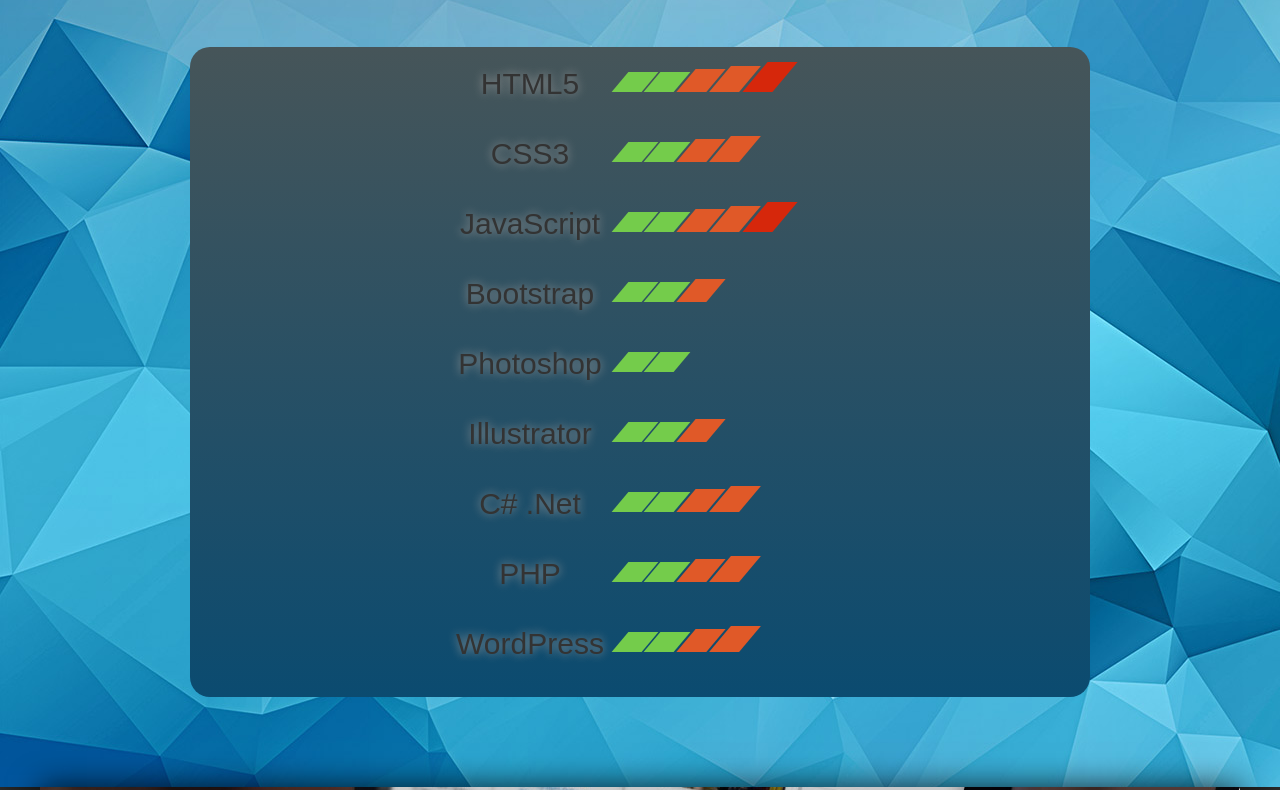
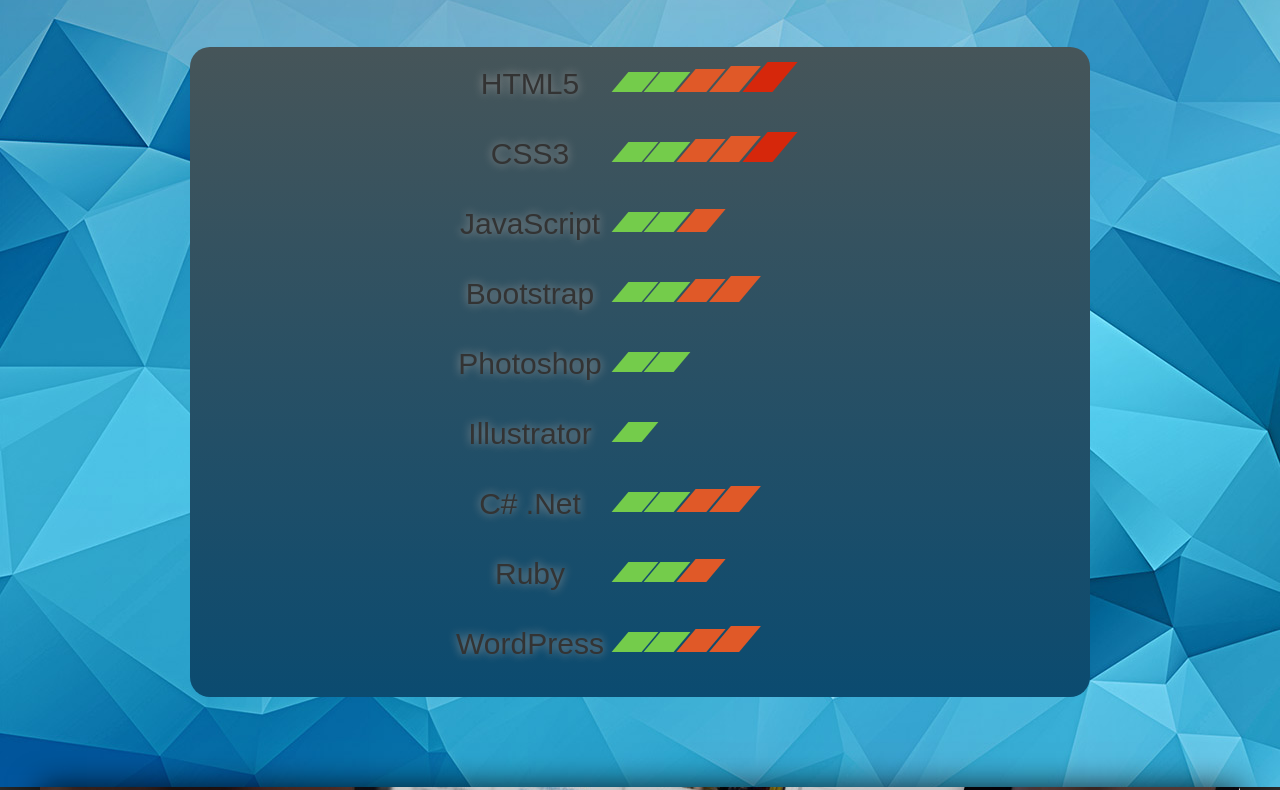
Before and after one commit to IsaacRios/CV, a plain HTML site: page index.html in a window 1280 px wide. Shown: the part 743-1533 px from the top of the page. Drawn offline with nearby package versions, Linux system fonts and the light colour scheme.

Commit message:
skills actualizados

```diff
--- a/index.html
+++ b/index.html
@@ -249,6 +249,7 @@
 					<div class="lv2 block"></div>
 					<div class="lv3 block"></div>
 					<div class="lv4 block"></div>
+					<div class="lv5 block"></div>
 				</div>
 			</div>
 			<div class="contents">
@@ -259,8 +260,6 @@
 					<div class="lv1 block"></div>
 					<div class="lv2 block"></div>
 					<div class="lv3 block"></div>
-					<div class="lv4 block"></div>
-					<div class="lv5 block"></div>
 				</div>
 			</div>
 			<div class="contents">
@@ -271,6 +270,7 @@
 					<div class="lv1 block"></div>
 					<div class="lv2 block"></div>
 					<div class="lv3 block"></div>
+					<div class="lv4 block"></div>
 				</div>
 			</div>
 			<div class="contents">
@@ -288,8 +288,6 @@
 				</div>
 				<div class="meter">
 					<div class="lv1 block"></div>
-					<div class="lv2 block"></div>
-					<div class="lv3 block"></div>
 				</div>
 			</div>
 			<div class="contents">
@@ -305,13 +303,12 @@
 			</div>
 			<div class="contents">
 				<div class="title">
-					<h2>PHP</h2>
+					<h2>Ruby</h2>
 				</div>
 				<div class="meter">
 					<div class="lv1 block"></div>
 					<div class="lv2 block"></div>
 					<div class="lv3 block"></div>
-					<div class="lv4 block"></div>
 				</div>
 			</div>
 			<div class="contents">
```
